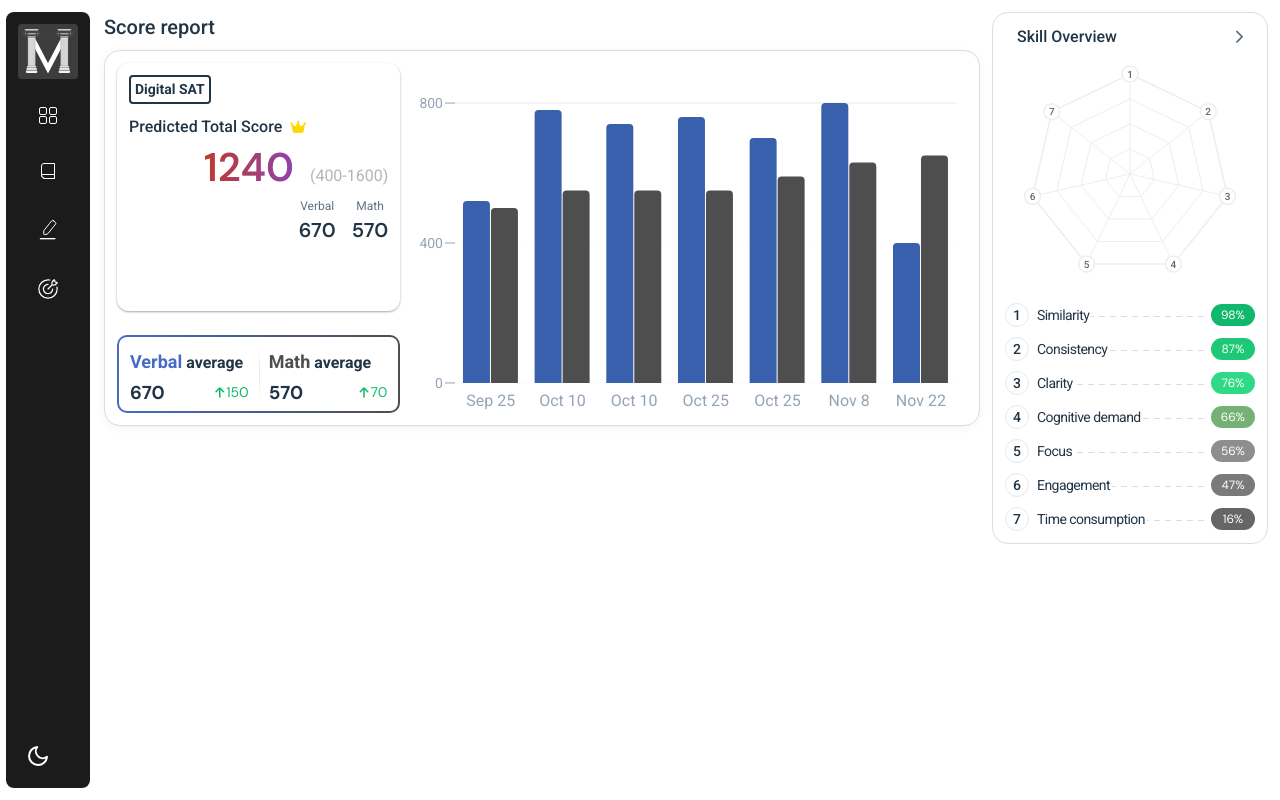
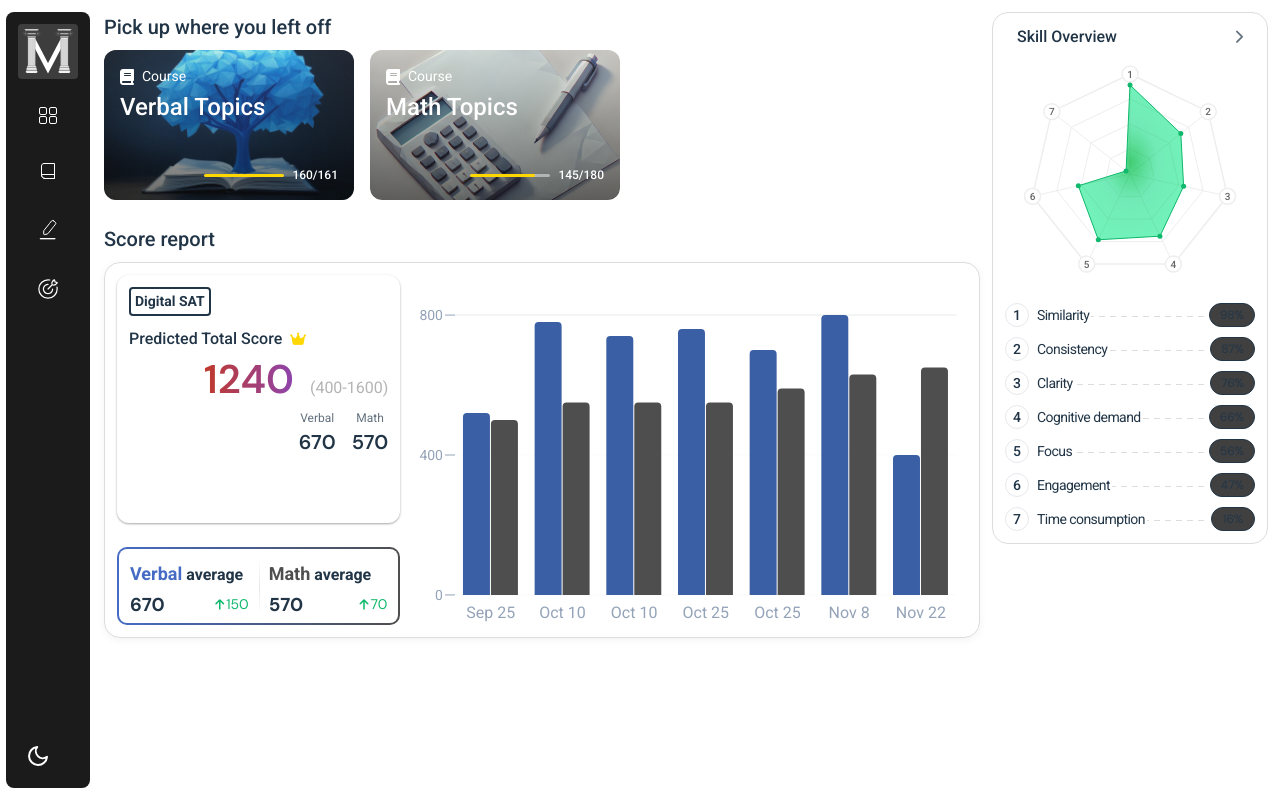
Before and after one commit to Orujhimaru/max_odyssey, a React (Vite) app: page / in a window 1280 px wide. Built offline with nearby package versions, Linux system fonts and the light colour scheme; a web font is replaced by a local one.

Commit message:
design: more bg changes for RadarChart

```diff
--- a/src/components/RadarComponent/RadarChart/RadarChart.css
+++ b/src/components/RadarComponent/RadarChart/RadarChart.css
@@ -175,15 +175,22 @@
 
 .skill-score {
   font-family: "DM Sans", sans-serif;
-  background-color: var(--bg-primary);
+  background-color: transparent;
+  border: 1px solid var(--text-primary);
   z-index: 1;
   font-weight: 400;
   font-size: 12px;
-  padding: 2px 10px; /* Slightly more horizontal padding */
-  border-radius: 999px; /* Full roundness */
-  /* border: 1px solid var(--border-color); */
+  padding: 2px 10px;
+  border-radius: 999px;
   text-align: center;
   min-width: 44px;
+  color: var(--text-primary) !important;
+}
+
+[data-theme="dark"] .skill-score {
+  background-color: #404040;
+  border: none;
+  color: #fff !important;
 }
 
 .skill-progress-container {
--- a/src/components/RadarComponent/RadarChart/RadarChart.jsx
+++ b/src/components/RadarComponent/RadarChart/RadarChart.jsx
@@ -121,47 +121,47 @@ export default function RadarChart({
     { id: 7, name: "Number Theory", score: 76 },
   ];
 
-  // Update color ranges
-  const getSkillColor = (score) => {
-    const ranges = {
-      exceptional: "#0FB86B", // 90-100 - Vibrant green
-      excellent: "#1DC977", // 80-90  - Strong green
-      great: "#2EDA85", // 70-80  - Medium green
-      good: "#75B175", // 60-70  - Light green
-      average: "#8E8E8E", // 50-60  - Light gray with hint of green
-      fair: "#7A7A7A", // 40-50  - Lighter gray
-      poor: "#666666", // Below 40 - Base gray
-    };
+  // // Update color ranges
+  // const getSkillColor = (score) => {
+  //   const ranges = {
+  //     exceptional: "#0FB86B", // 90-100 - Vibrant green
+  //     excellent: "#1DC977", // 80-90  - Strong green
+  //     great: "#2EDA85", // 70-80  - Medium green
+  //     good: "#75B175", // 60-70  - Light green
+  //     average: "#8E8E8E", // 50-60  - Light gray with hint of green
+  //     fair: "#7A7A7A", // 40-50  - Lighter gray
+  //     poor: "#666666", // Below 40 - Base gray
+  //   };
 
-    if (score >= 90) return ranges.exceptional;
-    if (score >= 80) return ranges.excellent;
-    if (score >= 70) return ranges.great;
-    if (score >= 60) return ranges.good;
-    if (score >= 50) return ranges.average;
-    if (score >= 40) return ranges.fair;
-    return ranges.poor;
-  };
+  //   if (score >= 90) return ranges.exceptional;
+  //   if (score >= 80) return ranges.excellent;
+  //   if (score >= 70) return ranges.great;
+  //   if (score >= 60) return ranges.good;
+  //   if (score >= 50) return ranges.average;
+  //   if (score >= 40) return ranges.fair;
+  //   return ranges.poor;
+  // };
 
-  // Update color ranges for math skills
-  const getMathSkillColor = (score) => {
-    const ranges = {
-      exceptional: "#c41e3a", // 90-100 - Rich crimson red
-      excellent: "#d32f2f", // 80-90  - Bright red
-      great: "#e53935", // 70-80  - Standard red
-      good: "#ef5350", // 60-70  - Light red
-      average: "#9e9e9e", // 50-60  - Medium gray with slight red tint
-      fair: "#7d7d7d", // 40-50  - Darker gray
-      poor: "#666666", // Below 40 - Base gray
-    };
+  // // Update color ranges for math skills
+  // const getMathSkillColor = (score) => {
+  //   const ranges = {
+  //     exceptional: "#c41e3a", // 90-100 - Rich crimson red
+  //     excellent: "#d32f2f", // 80-90  - Bright red
+  //     great: "#e53935", // 70-80  - Standard red
+  //     good: "#ef5350", // 60-70  - Light red
+  //     average: "#9e9e9e", // 50-60  - Medium gray with slight red tint
+  //     fair: "#7d7d7d", // 40-50  - Darker gray
+  //     poor: "#666666", // Below 40 - Base gray
+  //   };
 
-    if (score >= 90) return ranges.exceptional;
-    if (score >= 80) return ranges.excellent;
-    if (score >= 70) return ranges.great;
-    if (score >= 60) return ranges.good;
-    if (score >= 50) return ranges.average;
-    if (score >= 40) return ranges.fair;
-    return ranges.poor;
-  };
+  //   if (score >= 90) return ranges.exceptional;
+  //   if (score >= 80) return ranges.excellent;
+  //   if (score >= 70) return ranges.great;
+  //   if (score >= 60) return ranges.good;
+  //   if (score >= 50) return ranges.average;
+  //   if (score >= 40) return ranges.fair;
+  //   return ranges.poor;
+  // };
 
   const toggleChart = () => {
     setIsSecondChartVisible(!isSecondChartVisible);
@@ -321,7 +321,7 @@ export default function RadarChart({
                     <div
                       className="skill-score"
                       style={{
-                        backgroundColor: getSkillColor(skill.score),
+                        backgroundColor: "#404040",
                         color: "#fff",
                       }}
                     >
@@ -457,7 +457,7 @@ export default function RadarChart({
                     <div
                       className="skill-score"
                       style={{
-                        backgroundColor: getMathSkillColor(skill.score),
+                        backgroundColor: "#404040",
                         color: "#fff",
                       }}
                     >
--- a/src/index.css
+++ b/src/index.css
@@ -40,7 +40,7 @@
   --transition-duration: 0.2s;
 
   /* Bar colors - light mode */
-  --bar-verbal-color: #3860ad;
+  --bar-verbal-color: #3b5fa4;
   --bar-math-color: #4e4e4e;
   --bar-background: #eee;
   --bar-math-line-color: #4e4e4e;
@@ -134,7 +134,7 @@ button:focus-visible {
   --radar-area: url(#scoreGradientDark);
 
   /* Bar colors - dark mode */
-  --bar-math-color: #9c2b2b; /* Matching the math score box */
+  --bar-math-color: #993333; /* Matching the math score box */
   --bar-background: #404040;
   --bar-math-line-color: #a9a9a9;
 }
--- a/src/pages/DashboardPage/Dashboard.jsx
+++ b/src/pages/DashboardPage/Dashboard.jsx
@@ -1,16 +1,19 @@
-import React from "react";
+import React, { useState, useEffect } from "react";
+import RadarChart from "../../components/RadarComponent/RadarChart/RadarChart";
 import ScoreColumnGraph from "../../components/ScoreColumnComponent/ScoreColumnGraph/ScoreColumn";
-import RadarChart from "../../components/RadarComponent/RadarChart/RadarChart";
+import { coursesProgress } from "../../data/courseProgress";
+import ContinueLearning from "../../components/ContinueLearning/ContinueLearning";
 import "./Dashboard.css";
 
 const Dashboard = () => {
   return (
     <div className="dashboard">
       <div className="dashboard-left">
+        <ContinueLearning courses={coursesProgress} />
         <ScoreColumnGraph />
       </div>
       <div className="dashboard-right">
-        <RadarChart />
+        <RadarChart scores={[99, 75, 65, 79, 83, 63, 9]} />
       </div>
     </div>
   );
```
